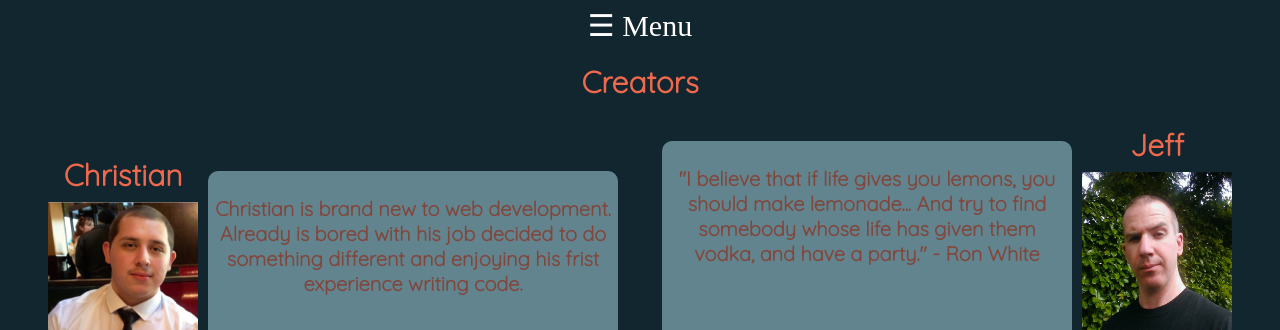
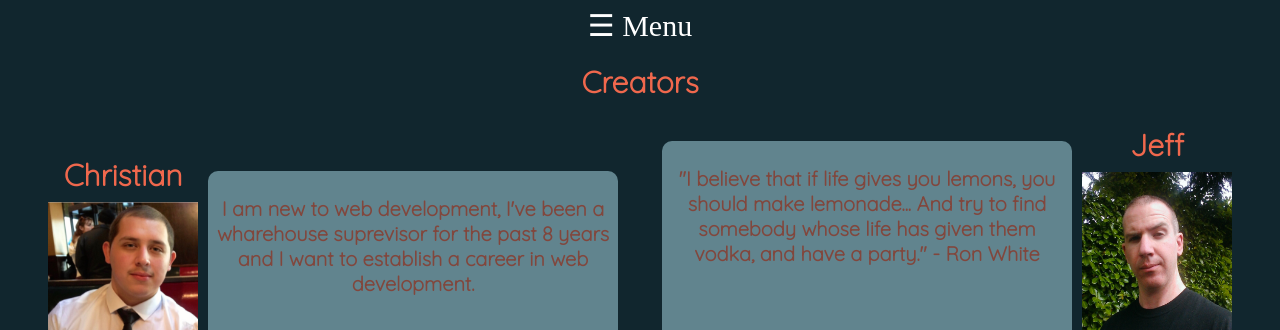
Before and after one commit to tabacznyfc/201-Project, a plain HTML site: page about-us.html in a window 1280 px wide. Shown: the top 330 px of the page. Drawn offline with Linux system fonts and the light colour scheme.

Commit message:
changed Christian's bio.

```diff
--- a/about-us.html
+++ b/about-us.html
@@ -11,11 +11,11 @@
   <!--Navigator-->
   <div id="myNav" class="overlay">
     <a href="javascript:void(0)" class="closebtn" onclick="closeNav()">&times;</a>
-  <div class="overlay-content">
-    <a href="homepage.html">Home</a>
-    <a href="index.html">Game</a>
-    <a href="about-us.html">About Us</a>
-  </div>
+    <div class="overlay-content">
+      <a href="homepage.html">Home</a>
+      <a href="index.html">Game</a>
+      <a href="about-us.html">About Us</a>
+    </div>
   </div>
   <span style="font-size:30px;cursor:pointer" onclick="openNav()">&#9776; Menu</span>
   </head>
@@ -30,7 +30,7 @@
           <img src="./images/christian.png" alt="Christian"></a>
         </div>
           <div class = "bio">
-            <p>Christian is brand new to web development.  Already is bored with his job decided to do something different and enjoying his frist experience writing code.<p>
+            <p>I am new to web development, I've been a wharehouse suprevisor for the past 8 years and I want to establish a career in web development.<p>
           </div>
       </div>
 
```
